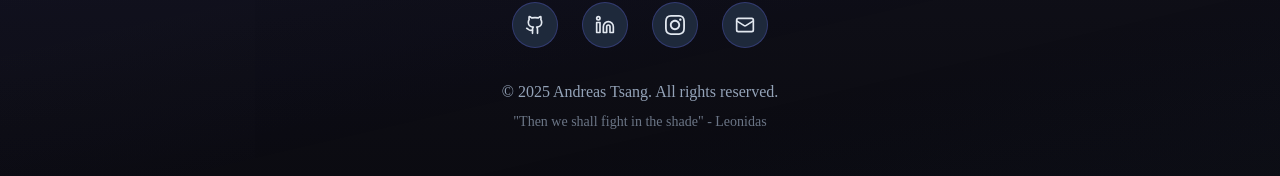
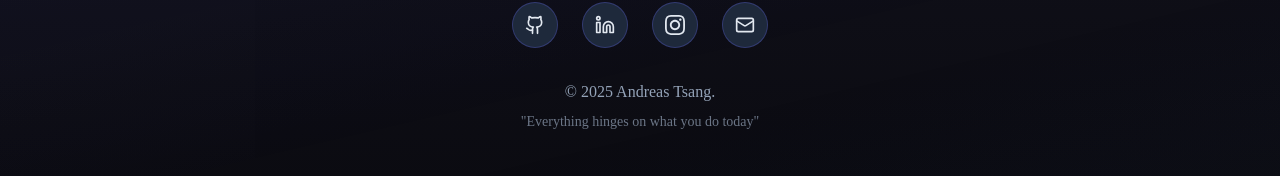
Before and after one commit to Hyandreas/aboutme, a Next.js app: page / in a window 1280 px wide. Shown: the part 848-1024 px from the top of the page. Built offline with nearby package versions, Linux system fonts and the light colour scheme.

Commit message:
Update Footer.tsx

```diff
--- a/app/components/Footer.tsx
+++ b/app/components/Footer.tsx
@@ -86,10 +86,10 @@ const Footer = () => {
             viewport={{ once: true }}
           >
             <p className="mb-2">
-              © {new Date().getFullYear()} Andreas Tsang. All rights reserved.
+              © {new Date().getFullYear()} Andreas Tsang.
             </p>
             <p className="text-sm opacity-70">
-              "Then we shall fight in the shade" - Leonidas
+              "Everything hinges on what you do today"
             </p>
           </motion.div>
 
```
